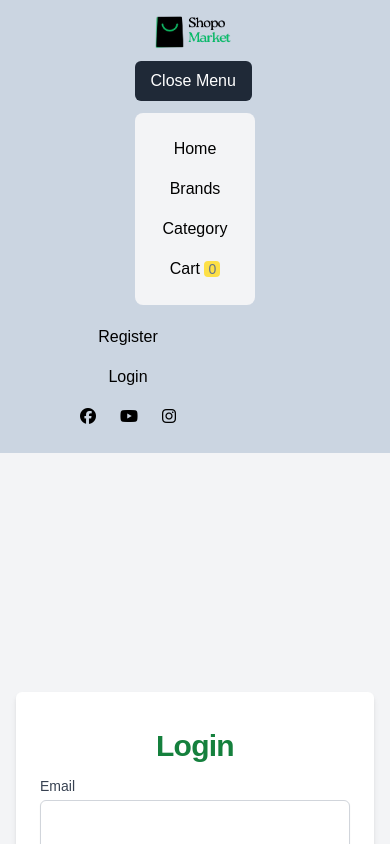
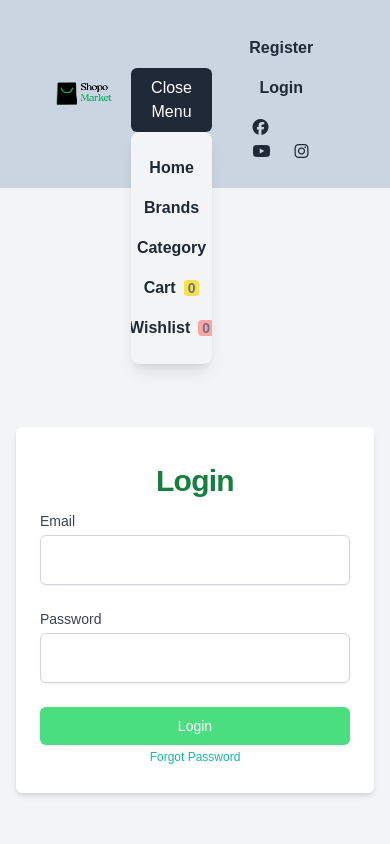
Before and after one commit to shabroii/E-app, a React (Vite) app: page /Login in a window 390 px wide. Both pictures are taken after a click on the button "Open Menu". Shown: the top 844 px of the page. Built offline with nearby package versions, Linux system fonts and the light colour scheme; no server answers.

Commit message:
shwit staylat kda

```diff
--- a/package.json
+++ b/package.json
@@ -16,6 +16,7 @@
     "@tanstack/react-query-devtools": "^5.52.0",
     "axios": "^1.7.2",
     "formik": "^2.4.6",
+    "framer-motion": "^12.4.3",
     "generate-react-cli": "^8.4.8",
     "react": "^18.3.1",
     "react-detect-offline": "^2.4.5",
--- a/src/components/Navbar/Navbar.jsx
+++ b/src/components/Navbar/Navbar.jsx
@@ -4,6 +4,7 @@ import { userContext } from './../../context/userContext';
 import { cartContext } from '../../context/cartContext';
 import img from "../../assets/img/Logo.png"
 import { WishlistContext } from '../../context/wishlistContext';
+import { motion, AnimatePresence } from 'framer-motion';
 
 export default function Navbar() {
   let navigate = useNavigate()
@@ -35,46 +36,63 @@ export default function Navbar() {
     <>
       <nav className="bg-slate-300 shadow-sm p-4">
         <div className="container px-10">
-        <div className="flex flex-col lg:flex-row justify-between lg:items-center">
-          <div className="logo flex items-center flex-col lg:flex-row">
+        <div className="flex  lg:flex-row justify-between lg:items-center">
+          <div className="logo flex items-center mr-4 lg:flex-row">
             <a href="">
               <img className="" width={80} height={80} src={img} alt="logo" />
             </a>
 
 
-            <div className="lg:hidden mt-3">
-              <button
-                onClick={() => setIsMenuOpen(!isMenuOpen)}
-                className="bg-gray-800 text-white px-4 py-2 rounded-md"
-              >
-                {isMenuOpen ? (language === 'en' ? 'Close Menu' : 'إغلاق القائمة') : (language === 'en' ? 'Open Menu' : 'فتح القائمة')}
-              </button>
-              {isMenuOpen && (
-                <ul className="flex flex-col items-center mt-3 bg-gray-100 p-4 rounded-lg">
-                  <li className="px-3 py-2"><NavLink to="">{language === 'en' ? 'Home' : 'الصفحة الرئيسية'}</NavLink></li>
-                  <li className="px-3 py-2"><NavLink to="brands">{language === 'en' ? 'Brands' : 'العلامات التجارية'}</NavLink></li>
-                  <li className="px-3 py-2"><NavLink to="category">{language === 'en' ? 'Category' : 'الفئة'}</NavLink></li>
-                  <li className="px-3 py-2">
-                    <NavLink to="cart">
-                      {language === 'en' ? 'Cart' : 'العربة'} <span className="bg-yellow-300 px-1 rounded text-sm text-slate-500">{cartNumber}</span>
-                    </NavLink>
-                  </li>
-                </ul>
-              )}
-            </div>
+            <div className="lg:hidden mt-3 relative">
+  <button
+    onClick={() => setIsMenuOpen(!isMenuOpen)}
+    className="bg-gray-800 hover:bg-green-600 transition text-white px-4 py-2 ml-4 rounded-md"
+  >
+    {isMenuOpen ? (language === 'en' ? 'Close Menu' : 'إغلاق القائمة') : (language === 'en' ? 'Open Menu' : 'فتح القائمة')}
+  </button>
+
+  <AnimatePresence>
+    {isMenuOpen && (
+      <motion.ul
+        initial={{ opacity: 0, y: -10 }}
+        animate={{ opacity: 1, y: 0 }}
+        exit={{ opacity: 0, y: -10 }}
+        transition={{ duration: 0.3, ease: "easeInOut" }}
+        className="absolute left-4 right-0 top-full bg-gray-100 p-4 rounded-lg shadow-lg z-50 max-h-60 overflow-hidden flex flex-col items-center"
+      >
+        <li className="px-3 py-2 font-bold text-gray-800 transition hover:text-green-600"><NavLink to="">{language === 'en' ? 'Home' : 'الصفحة الرئيسية'}</NavLink></li>
+        <li className="px-3 py-2 font-bold text-gray-800 transition hover:text-green-600"><NavLink to="brands">{language === 'en' ? 'Brands' : 'العلامات التجارية'}</NavLink></li>
+        <li className="px-3 py-2 font-bold text-gray-800 transition hover:text-green-600"><NavLink to="category">{language === 'en' ? 'Category' : 'الفئة'}</NavLink></li>
+        <li className="px-3 py-2 font-bold text-gray-800 transition hover:text-green-600">
+          <NavLink to="cart">
+            {language === 'en' ? 'Cart' : 'العربة'}
+            <span className="bg-yellow-300 ml-2 px-1 rounded text-sm text-slate-500">{cartNumber}</span>
+          </NavLink>
+        </li>
+        <li className="px-3 py-2 font-bold text-gray-800 transition hover:text-green-600">
+          <NavLink to="wishlist">
+            {language === 'en' ? 'Wishlist' : 'المفضلة'}
+            <span className="bg-red-300 ml-2 px-1 rounded text-sm text-slate-500">{wishlist.length}</span>
+          </NavLink>
+        </li>
+      </motion.ul>
+    )}
+  </AnimatePresence>
+</div>
+
 
 
             {isLogin && (
               <ul className="hidden lg:flex flex-row items-center mt-3 lg:mt-0">
-                <li className="px-3 py-2"><NavLink to="">{language === 'en' ? 'Home' : 'الصفحة الرئيسية'}</NavLink></li>
-                <li className="px-3 py-2"><NavLink to="brands">{language === 'en' ? 'Brands' : 'العلامات التجارية'}</NavLink></li>
-                <li className="px-3 py-2"><NavLink to="category">{language === 'en' ? 'Category' : 'الفئة'}</NavLink></li>
-                <li className="px-3 py-2">
+                <li className="px-3 py-2 font-bold text-gray-800 hover:text-green-600 transition"><NavLink to="">{language === 'en' ? 'Home' : 'الصفحة الرئيسية'}</NavLink></li>
+                <li className="px-3 py-2 font-bold text-gray-800 hover:text-green-600 transition"><NavLink to="brands">{language === 'en' ? 'Brands' : 'العلامات التجارية'}</NavLink></li>
+                <li className="px-3 py-2 font-bold text-gray-800 hover:text-green-600 transition"><NavLink to="category">{language === 'en' ? 'Category' : 'الفئة'}</NavLink></li>
+                <li className="px-3 py-2 font-bold text-gray-800 hover:text-green-600 transition">
                   <NavLink to="cart">
                     {language === 'en' ? 'Cart' : 'العربة'} <span className="bg-yellow-300 px-1 rounded text-sm text-slate-500">{cartNumber}</span>
                   </NavLink>
                 </li>
-                <li className="px-3 py-2">
+                <li className="px-3 py-2 font-bold text-gray-800 hover:text-green-600 transition">
                   <NavLink to="wishlist">
                     {language === 'en' ? 'Wishlist' : 'المفضلة'} <span className="bg-red-300 px-1 rounded text-sm text-slate-500">{wishlist.length}</span>
                   </NavLink>
@@ -88,28 +106,30 @@ export default function Navbar() {
             <ul className="flex flex-col lg:flex-row items-center">
               {!isLogin ? (
                 <>
-                  <li className="px-3 py-2"><NavLink to="register">{language === 'en' ? 'Register' : 'تسجيل'}</NavLink></li>
-                  <li className="px-3 py-2"><NavLink to="login">{language === 'en' ? 'Login' : 'تسجيل الدخول'}</NavLink></li>
-                  <li className="px-3 py-2">
-                    <i className="fab fa-facebook px-3"></i>
-                    <i className="fab fa-youtube px-3"></i>
-                    <i className="fab fa-instagram px-3"></i>
+                  <li className="px-3 font-bold py-2 text-gray-800 hover:text-green-600 transition"><NavLink to="register">{language === 'en' ? 'Register' : 'تسجيل'}</NavLink></li>
+                  <li className="px-3 font-bold py-2 text-gray-800 hover:text-green-600 transition"><NavLink to="login">{language === 'en' ? 'Login' : 'تسجيل الدخول'}</NavLink></li>
+                  <li className="px-3 font-bold py-2 text-gray-800 hover:text-green-600 transition">
+                    <i className="fab fa-facebook px-3 hover:text-green-600"></i>
+                    <i className="fab fa-youtube px-3 hover:text-green-600"></i>
+                    <i className="fab fa-instagram px-3 hover:text-green-600"></i>
                   </li>
                 </>
               ) : (
                 <>
-                  <li className="px-3 cursor-pointer py-2">
+                  <div className='flex flex-row'>
+                  <li className="px-3 font-bold cursor-pointer py-2 text-gray-800 hover:text-green-600 transition">
                     <span onClick={logOut}>{language === 'en' ? 'Logout' : 'تسجيل الخروج'}</span>
                   </li>
 
                   <li className="px-3 py-2">
                     <button
                       onClick={toggleLanguage}
-                      className="bg-gray-800 text-white px-3 py-1 rounded-md text-sm"
+                      className="bg-gray-800 hover:bg-green-600 text-white px-3 py-1 rounded-md text-sm transition"
                     >
                       {language === 'en' ? 'AR' : 'EN'}
                     </button>
                   </li>
+                  </div>
                 </>
               )}
             </ul>
--- a/src/components/categorySlider/categorySlider.jsx
+++ b/src/components/categorySlider/categorySlider.jsx
@@ -46,7 +46,7 @@ export default function CategorySlider() {
       <Slider {...settings}>
      {category.map((img)=>{
       return <div>
-      <img src={img.image} alt={img.name} className='w-[100%] h-[200px]'/>
+      <img src={img.image} alt={img.name} className='w-[100%] h-[200px] '/>
       <p className='px-3'>{img.name}</p>
       </div>
      })}
--- a/src/index.css
+++ b/src/index.css
@@ -48,8 +48,8 @@
     {
         cursor: pointer;
     }
-    a , a:hover{
-        color: black;
+    a {
+        /* color: black; */
         text-decoration: none;
     }
     .product:hover,
```
Also changed, not shown: 1 other file (tests, documents, lock files or other folders).
